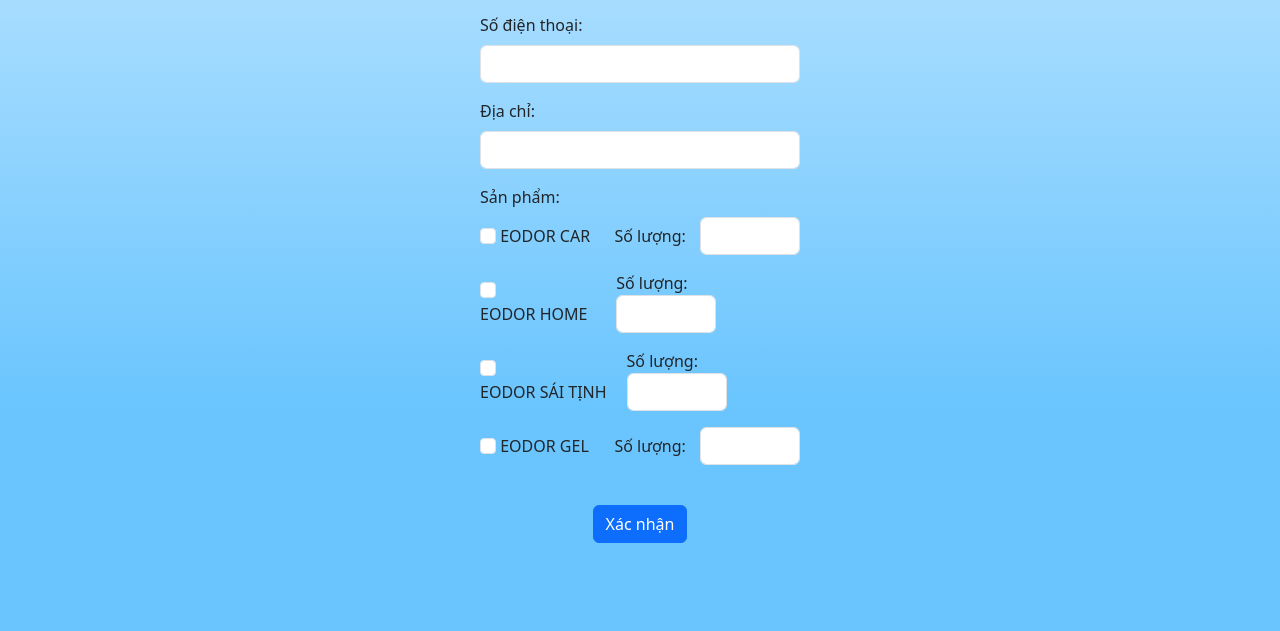
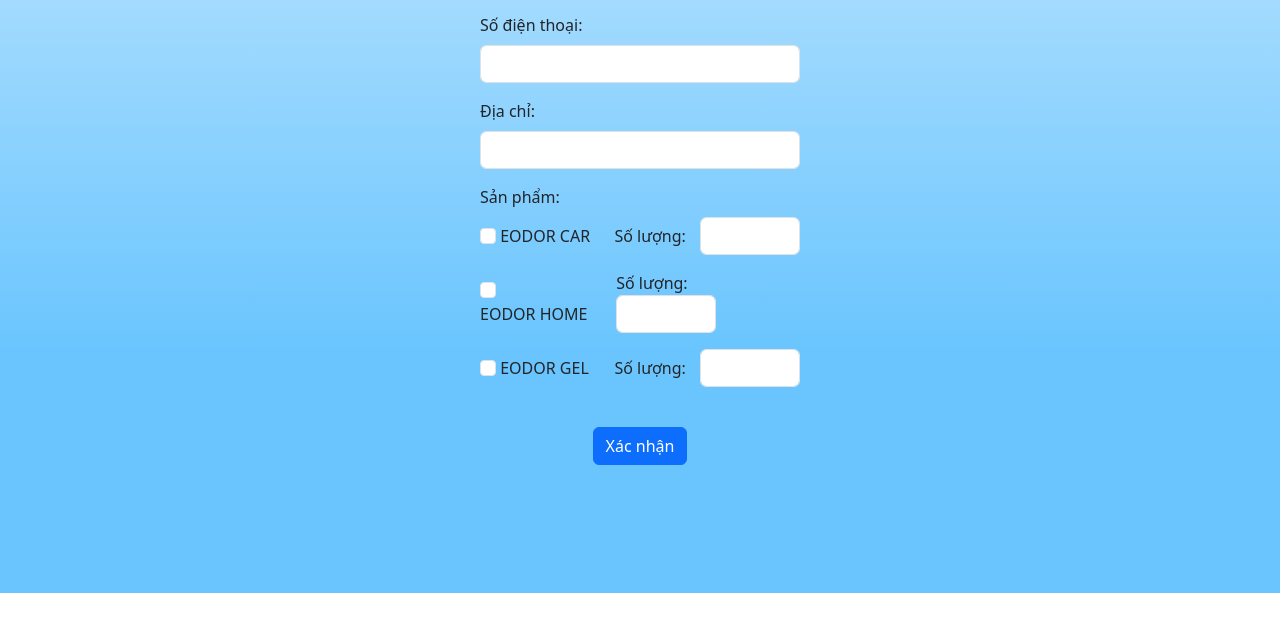
Before and after one commit to vncheckgit/eodor.trace.com.vn, a plain HTML site: page index.html in a window 1280 px wide. Shown: the part 345-976 px from the top of the page. After the commit the page ends 938 px from the top, so only its background shows below. Drawn offline with nearby package versions, Linux system fonts and the light colour scheme.

Commit message:
Update index.html

```diff
--- a/index.html
+++ b/index.html
@@ -172,17 +172,6 @@
             </div>
             <div class="mb-3 d-flex-between">
                 <div>
-                    <input class="form-check-input" type="checkbox" id="ez365" name="EODORSAITINH">
-                    <label class="form-check-label" for="ez365">EODOR SÁI TỊNH</label>
-
-                </div>
-                <div>
-                    <label for="quantity" class="form-check-label">Số lượng:</label>
-                    <input type="number" class="form-control d-inline-block" id="quantity" name="EODORSAITINH-quantity" style="width: 100px;" min="0">
-                </div>
-            </div>
-            <div class="mb-3 d-flex-between">
-                <div>
                     <input class="form-check-input" type="checkbox" id="ez365" name="EODORGEL">
                     <label class="form-check-label" for="ez365">EODOR GEL</label>
 
```
